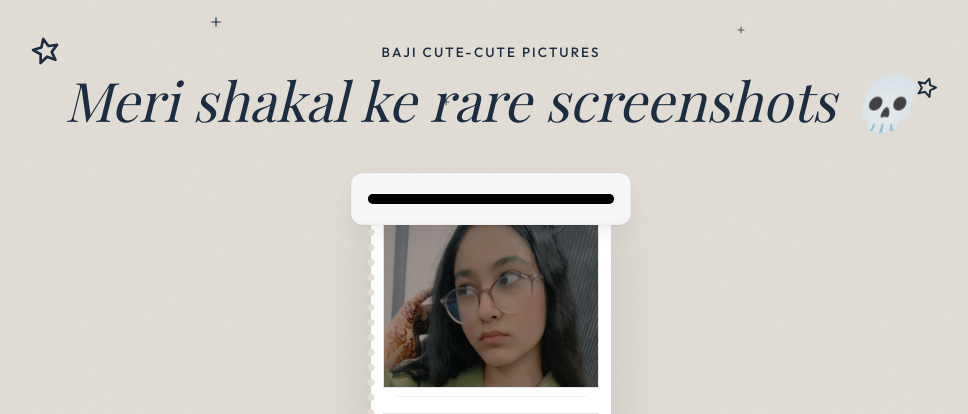
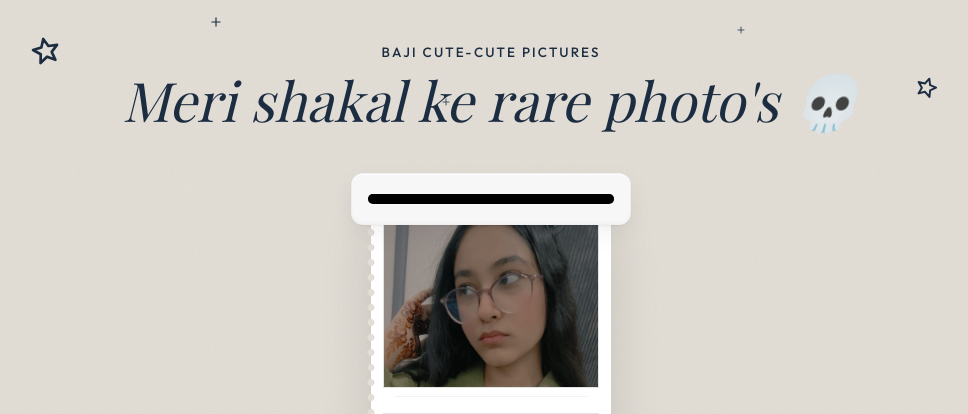
Before and after one commit to TanishTushid/birthday_wish, a Flask app: page /photos in a window 1280 px wide. Shown: the top 414 px of the page, without its empty margins (149-1117 px from the left). Run offline with Flask 3, Linux system fonts and the light colour scheme; the visitor is signed in with stand-in values (Sample User, id 1); some web fonts are replaced.

Commit message:
Fix typo in page heading for photos.html

```diff
--- a/templates/photos.html
+++ b/templates/photos.html
@@ -34,7 +34,7 @@
 <!-- Page title -->
 <div class="page-top">
   <p class="page-eyebrow">Baji cute-cute pictures</p>
-  <h1 class="page-heading">Meri shakal ke rare screenshots 💀</h1>
+  <h1 class="page-heading">Meri shakal ke rare photo's 💀</h1>
 </div>
 
 <!-- ══ PHOTO BOOTH MACHINE ══ -->
```
